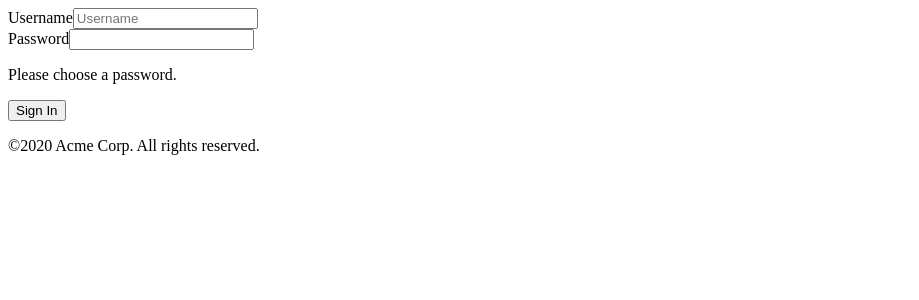
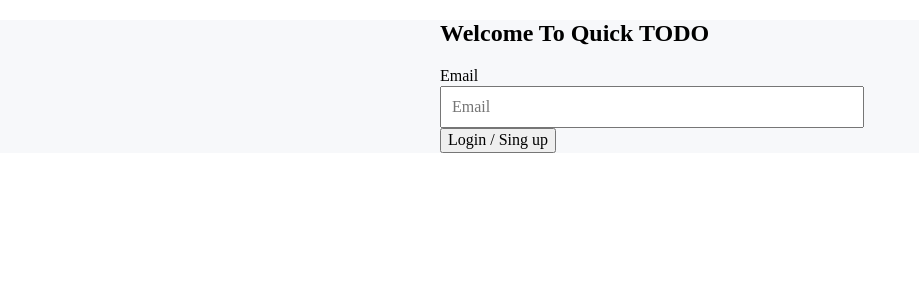
Before and after one commit to quick-todo/ui, a React (Create React App) app: page /login in a window 1280 px wide. Shown: the top 300 px of the page, without its empty margins (0-919 px from the left). Built offline with nearby package versions, Linux system fonts and the light colour scheme.

Commit message:
add small improvments

```diff
--- a/src/components/login/Login.tsx
+++ b/src/components/login/Login.tsx
@@ -1,34 +1,39 @@
 import axios from 'core/axios'
+import styles from './Login.module.css';
 
-const login = async (e:  React.MouseEvent<HTMLElement>) => {
+import { useState } from 'react';
+
+const login = async (email: string) => {
   try {
-    const resp = await axios.post('user/create', {x:'y'})
+    const resp = await axios.post('magic-link/create', { email })
     console.log(resp);
   } catch (error) {
     console.log(error)
   }
 }
 
+
 const Login = () => {
-  return <div className="login">
-  <form>
-    <div className="">
-      <label className="" htmlFor="username">Username</label>
-      <input className="" id="username" type="text" placeholder="Username" />
+  const [email, setEmail] = useState<string>('')
+
+  return <div className={styles.cover}>
+    <div className={styles.loginWrapper}>
+    <h2>Welcome To Quick TODO</h2>
+      <div className="">
+        <label htmlFor="username">Email</label>
+        <input
+          type="text"
+          className={styles.emailInput}
+          placeholder="Email"
+          value={email}
+          onInput={(e: any) => setEmail(e.target.value)}
+        />
+      </div>
+      <div>
+        <button type="button" onClick={(e) => login(email)}>Login / Sing up</button>
+      </div>
     </div>
-    <div className="mb-6">
-      <label className="" htmlFor="password">Password</label>
-      <input className="" id="password" type="password" placeholder="" />
-      <p className="">Please choose a password.</p>
-    </div>
-    <div className="">
-      <button className="" type="button" onClick={login}>Sign In</button>
-    </div>
-  </form>
-  <p className="text-center text-gray-500 text-xs">
-    ©2020 Acme Corp. All rights reserved.
-  </p>
-</div>
+  </div>
 }
 
 export default Login;
--- a/src/components/login/login.module.css
+++ b/src/components/login/login.module.css
@@ -0,0 +1,19 @@
+.cover {
+  background-color: #f7f8fa;
+}
+
+.loginWrapper {
+  max-width: 400px;
+  margin: auto;
+}
+
+.emailInput {
+  padding: 10px;
+  display: block;
+  width: 100%;
+  border: 1px sold #ccc;
+}
+
+.emailLabel {
+  padding: 10px;
+}
--- a/src/index.tsx
+++ b/src/index.tsx
@@ -2,6 +2,7 @@ import React from 'react';
 import ReactDOM from 'react-dom';
 import App from './App';
 import reportWebVitals from './reportWebVitals';
+import './normalize.css'
 import './index.css'
 
 ReactDOM.render(
```
